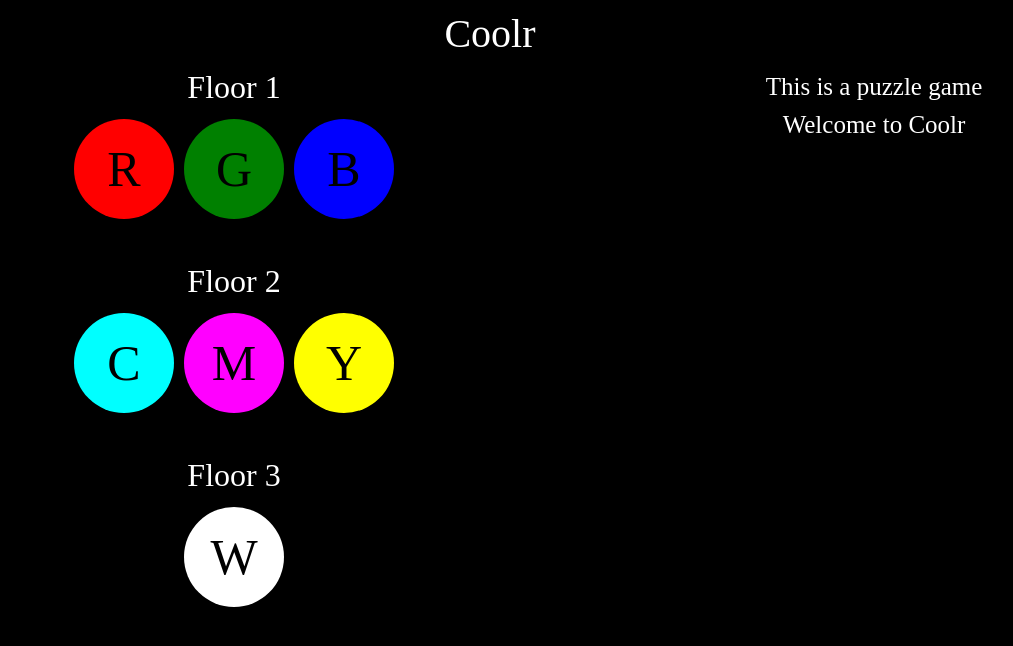
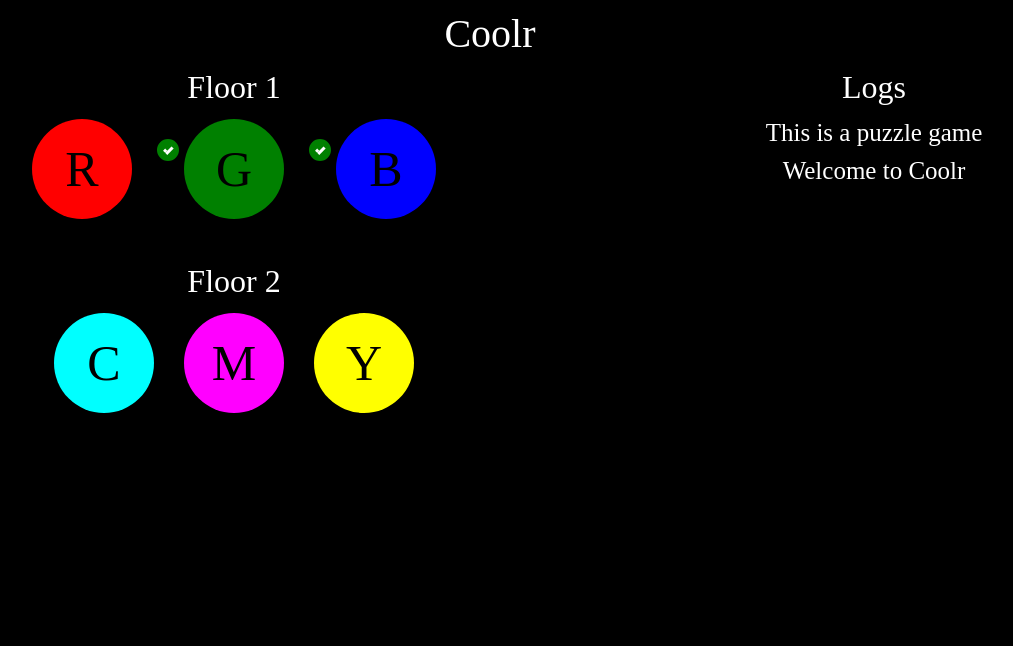
Before and after one commit to sebranly/coolr, a React (Create React App) app: page / in a window 1280 px wide. Shown: the top 646 px of the page, without its empty margins (150-1163 px from the left). Built offline with nearby package versions, Linux system fonts and the light colour scheme.

Commit message:
feat: add mix for 2

```diff
--- a/src/App.css
+++ b/src/App.css
@@ -127,3 +127,56 @@ body {
 .flex-three {
   flex: 3;
 }
+
+.checkmark {
+  display: inline-block;
+  width: 22px;
+  height: 22px;
+  -ms-transform: rotate(45deg); /* IE 9 */
+  -webkit-transform: rotate(45deg); /* Chrome, Safari, Opera */
+  transform: rotate(45deg);
+}
+
+.checkmark_circle {
+  position: absolute;
+  width: 22px;
+  height: 22px;
+  background-color: green;
+  border-radius: 11px;
+  left: 0;
+  top: 0;
+}
+
+.checkmark_stem {
+  position: absolute;
+  width: 3px;
+  height: 9px;
+  background-color: #fff;
+  left: 11px;
+  top: 6px;
+}
+
+.checkmark_kick {
+  position: absolute;
+  width: 3px;
+  height: 3px;
+  background-color: #fff;
+  left: 8px;
+  top: 12px;
+}
+
+.dot {
+  margin: 10px;
+}
+
+.button {
+  border: 1px solid white;
+  width: 25%;
+  margin: 20px auto;
+  background-color: darkslategrey;
+}
+
+.button:hover {
+  cursor: pointer;
+  font-weight: bold;
+}
--- a/src/App.tsx
+++ b/src/App.tsx
@@ -9,24 +9,35 @@ import { PuzzleSelection } from './components/PuzzleSelection';
 import { Notes } from './components/Notes';
 
 import classnames from 'classnames';
-import { getDefaultSave, getLevelsText, canMix2 } from './utils';
+import { getDefaultSave, getLevelsText, canMix2, getNewLevelsMix2, getResultLevelMix2 } from './utils';
 
 const App = () => {
   const [logs, setLogs] = React.useState(['Welcome to Coolr', 'This is a puzzle game']);
 
   const [save, setSave] = React.useState(getDefaultSave());
   const [levels, setLevels] = React.useState<Color[]>([]);
+  const [level, setLevel] = React.useState<Color | undefined>();
 
   const onSelectLevel = (level: Color) => () => {
-    const hasLevel = levels.includes(level);
-
-    let newLevels: Color[];
+    let newLevels: Color[] = [];
 
     if (!canMix2(save)) {
+      const hasLevel = levels.includes(level);
       newLevels = hasLevel ? [] : [level];
-    } else {
-      newLevels = hasLevel ? levels.filter((l) => l !== level) : [...levels, level];
+
+      setLevel(newLevels[0]);
       setLevels(newLevels);
+    } else if (canMix2(save)) {
+      newLevels = getNewLevelsMix2(levels, level);
+      setLevels(newLevels);
+
+      if (newLevels.length === 2) {
+        const resultLevelMix2 = getResultLevelMix2(newLevels);
+
+        setLevel(resultLevelMix2);
+      } else if (newLevels.length < 2) {
+        setLevel(newLevels[0]);
+      }
     }
 
     const levelsText = getLevelsText(newLevels);
@@ -75,6 +86,11 @@ const App = () => {
             <Notes logs={logs} />
           </div>
         </div>
+        {level && (
+          <div className="button">
+            Enter level<div className={classnames('inline', level)}>{` ${level}`}</div>
+          </div>
+        )}
       </div>
     </HelmetProvider>
   );
--- a/src/components/ColorDot.tsx
+++ b/src/components/ColorDot.tsx
@@ -1,23 +1,34 @@
 import * as React from 'react';
-import { Color } from '../types';
+import { Color, Progress } from '../types';
 import classnames from 'classnames';
 
 export interface ColorDotProps {
   className?: string;
   onSelectLevel: () => void;
   color: Color;
+  miniSave: Progress;
 }
 
 const ColorDot: React.FC<ColorDotProps> = (props) => {
-  const { className, color, onSelectLevel } = props;
+  const { className, color, miniSave, onSelectLevel } = props;
   const initial = color.charAt(0).toUpperCase();
+  const isDone = miniSave === Progress.Done;
 
   const classColor = `bg-${color}`;
   const classes = classnames('circle inline-block', classColor, className);
 
   return (
-    <div className={classes} onClick={onSelectLevel}>
-      <span className="initial">{initial}</span>
+    <div className="inline dot">
+      {isDone && (
+        <span className="checkmark">
+          <div className="checkmark_circle"></div>
+          <div className="checkmark_stem"></div>
+          <div className="checkmark_kick"></div>
+        </span>
+      )}
+      <div className={classes} onClick={onSelectLevel}>
+        <span className="initial">{initial}</span>
+      </div>
     </div>
   );
 };
--- a/src/components/Notes.tsx
+++ b/src/components/Notes.tsx
@@ -34,7 +34,12 @@ const Notes: React.FC<NotesProps> = (props) => {
     ));
   };
 
-  return <div className="">{renderLogs()}</div>;
+  return (
+    <div className="">
+      <h2>Logs</h2>
+      {renderLogs()}
+    </div>
+  );
 };
 
 export { Notes };
--- a/src/components/PuzzleSelection.tsx
+++ b/src/components/PuzzleSelection.tsx
@@ -27,9 +27,20 @@ const PuzzleSelection: React.FC<PuzzleSelectionProps> = (props) => {
         <br />
         <h2>Floor 2</h2>
         <div className="block">
-          {cyan !== Hidden && <ColorDot className="black" color={Cyan} onSelectLevel={onSelectLevel(Cyan)} />}
-          {magenta !== Hidden && <ColorDot className="black" color={Magenta} onSelectLevel={onSelectLevel(Magenta)} />}
-          {yellow !== Hidden && <ColorDot className="black" color={Yellow} onSelectLevel={onSelectLevel(Yellow)} />}
+          {cyan !== Hidden && (
+            <ColorDot className="black" color={Cyan} onSelectLevel={onSelectLevel(Cyan)} miniSave={save.cyan} />
+          )}
+          {magenta !== Hidden && (
+            <ColorDot
+              className="black"
+              color={Magenta}
+              onSelectLevel={onSelectLevel(Magenta)}
+              miniSave={save.magenta}
+            />
+          )}
+          {yellow !== Hidden && (
+            <ColorDot className="black" color={Yellow} onSelectLevel={onSelectLevel(Yellow)} miniSave={save.yellow} />
+          )}
         </div>
       </>
     );
@@ -45,7 +56,7 @@ const PuzzleSelection: React.FC<PuzzleSelectionProps> = (props) => {
         <br />
         <h2>Floor 3</h2>
         <div className="block">
-          <ColorDot className="black" color={White} onSelectLevel={onSelectLevel(White)} />
+          <ColorDot className="black" color={White} onSelectLevel={onSelectLevel(White)} miniSave={save.white} />
         </div>
       </>
     );
@@ -55,9 +66,9 @@ const PuzzleSelection: React.FC<PuzzleSelectionProps> = (props) => {
     <>
       <h2>Floor 1</h2>
       <div className="block">
-        <ColorDot className="black" color={Red} onSelectLevel={onSelectLevel(Red)} />
-        <ColorDot className="black" color={Green} onSelectLevel={onSelectLevel(Green)} />
-        <ColorDot className="black" color={Blue} onSelectLevel={onSelectLevel(Blue)} />
+        <ColorDot className="black" color={Red} onSelectLevel={onSelectLevel(Red)} miniSave={save.red} />
+        <ColorDot className="black" color={Green} onSelectLevel={onSelectLevel(Green)} miniSave={save.green} />
+        <ColorDot className="black" color={Blue} onSelectLevel={onSelectLevel(Blue)} miniSave={save.blue} />
       </div>
       {renderLevel2()}
       {renderLevel3()}
--- a/src/utils/index.ts
+++ b/src/utils/index.ts
@@ -5,12 +5,12 @@ const getDefaultSave = () => {
 
   const defaultSave: Save = {
     red: Available,
-    green: Available,
-    blue: Available,
+    green: Done,
+    blue: Done,
     cyan: Available,
     magenta: Available,
     yellow: Available,
-    white: Available
+    white: Hidden
   };
 
   return defaultSave;
@@ -57,6 +57,17 @@ const hasLevel3 = (save: Save) => {
   return white !== Hidden;
 };
 
+const getNewLevelsMix2 = (levels: Color[], level: Color) => {
+  const hasLevel = levels.includes(level);
+
+  if (levels.length === 0) return [level];
+  if (levels.length === 1) {
+    return hasLevel ? [] : [...levels, level];
+  }
+
+  return hasLevel ? levels.filter((l) => l !== level) : [level, levels[0]];
+};
+
 const getLevelsText = (levels: Color[]) => {
   if (levels.length === 0) return 'No level is selected';
   if (levels.length === 1) return `Level ${levels[0]} is selected`;
@@ -64,4 +75,16 @@ const getLevelsText = (levels: Color[]) => {
   return `Levels ${levels.join(' ')} are selected`;
 };
 
-export { canMix2, canMix3, getDefaultSave, hasLevel2, hasLevel3, getLevelsText };
+const getResultLevelMix2 = (levels: Color[]) => {
+  if (levels.length !== 2) return undefined;
+
+  const { Red, Green, Blue, Cyan, Magenta, Yellow } = Color;
+
+  if (levels.includes(Red) && levels.includes(Green)) return Yellow;
+  if (levels.includes(Green) && levels.includes(Blue)) return Cyan;
+  if (levels.includes(Red) && levels.includes(Blue)) return Magenta;
+
+  return undefined;
+};
+
+export { getResultLevelMix2, canMix2, canMix3, getDefaultSave, hasLevel2, hasLevel3, getLevelsText, getNewLevelsMix2 };
```
